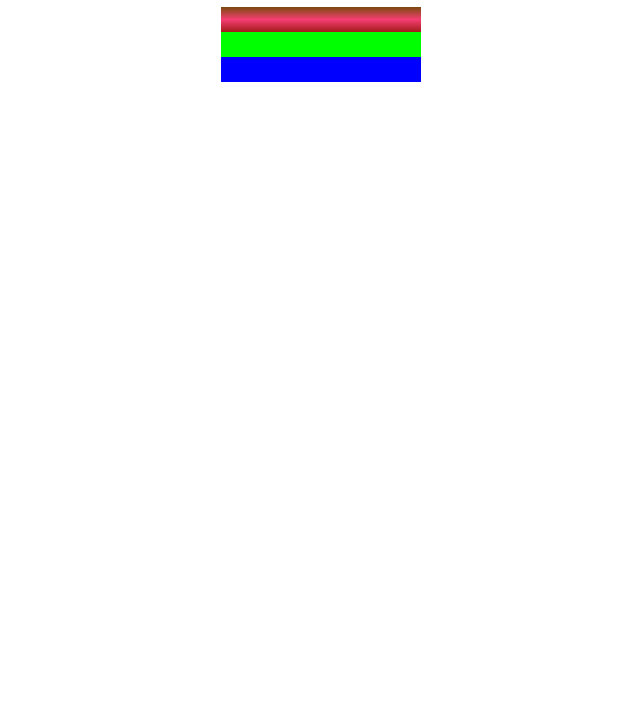
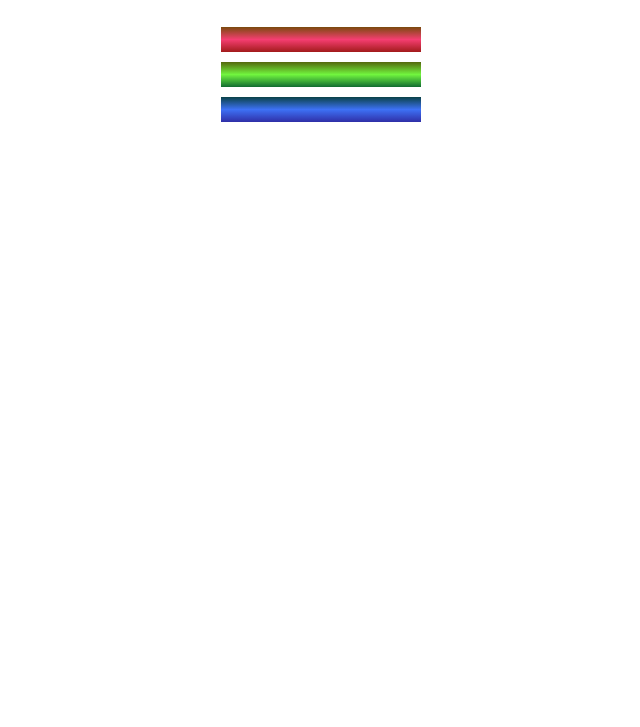
Before and after one commit to ProgrammerDwarf/set_of_colored_markers, a plain HTML site: page index.html in a window 1280 px wide. Shown: the part 73-800 px from the top of the page, without its empty margins (319-959 px from the left). Drawn offline with Linux system fonts and the light colour scheme.

Commit message:
feature: add background attributes for red, green and blue class elements

```diff
--- a/assets/styles.css
+++ b/assets/styles.css
@@ -1,20 +1,28 @@
 h1 {
-    text-align: center;
-  }
+  text-align: center;
+}
+
+.container {
+  background-color: rgb(255, 255, 255);
+  padding: 10px 0;
 
   & .marker {
     width: 200px;
     height: 25px;
-    margin: auto;
+    margin: 10px auto;
   }
 
   & .red {
-    background: linear-gradient(180deg, rgb(122, 74, 14) 0%, rgb(245, 62, 113) 50%, rgb(162, 27, 27) 100%);
+    background: linear-gradient(rgb(122, 74, 14), rgb(245, 62, 113), rgb(162, 27, 27));
   }
 
   & .green {
-    background-color: rgb(0,255,0);
+    background: linear-gradient(#55680D, #71F53E, #116C31);
   }
+
   & .blue {
-    background-color: rgb(0,0,255);
+    background: linear-gradient(hsl(186, 76%, 16%), hsl(223, 90%, 60%), hsl(240, 56%, 42%));
   }
+
+
+}
```
